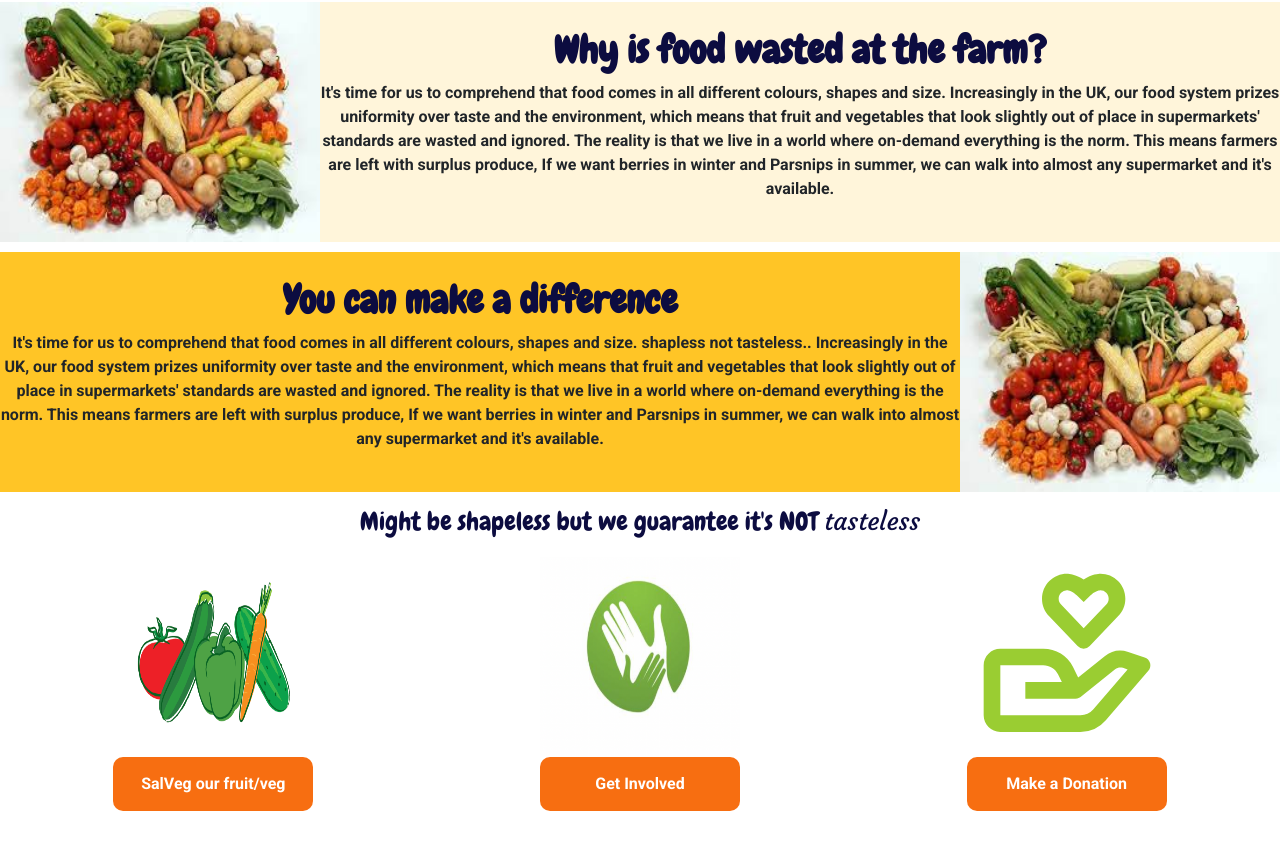
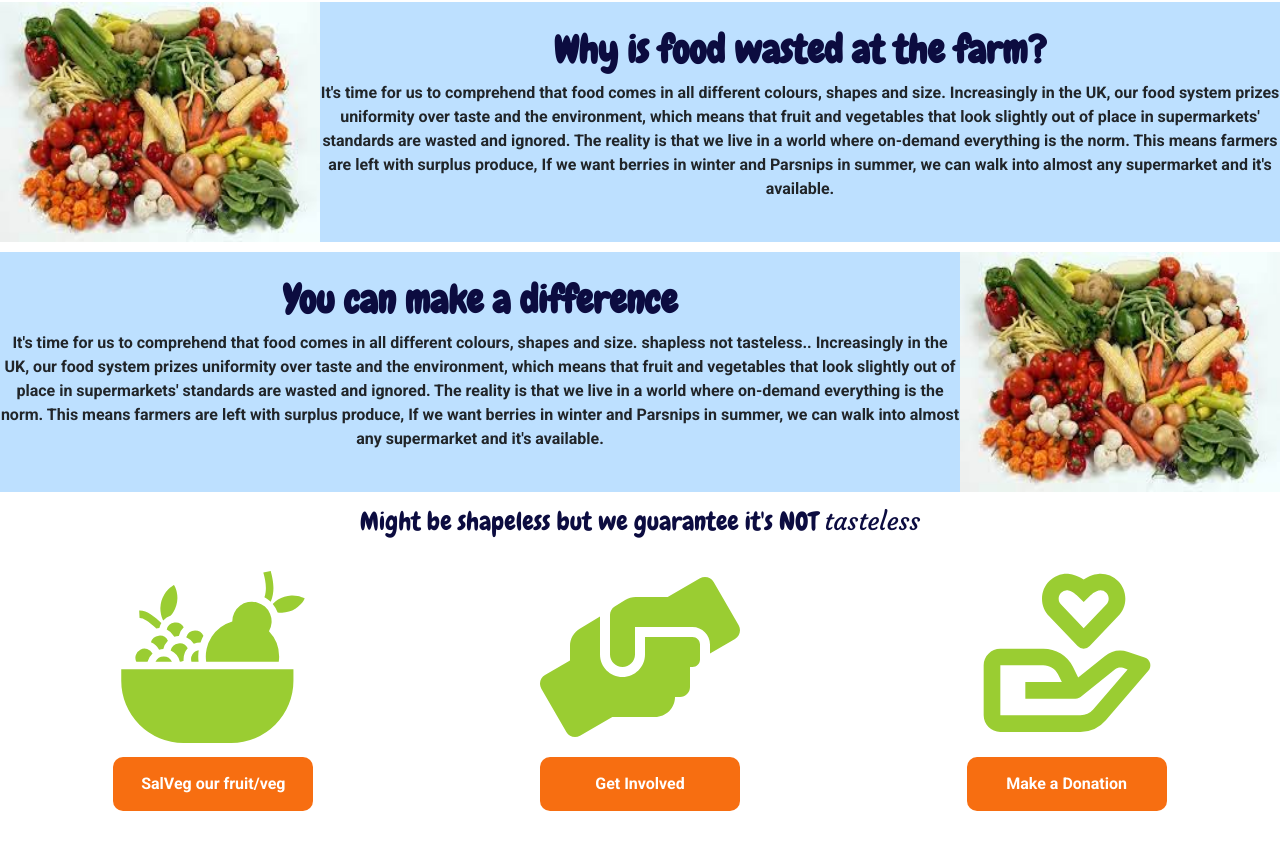
Before and after one commit to sebastianbutoi/final-project-front-end-six-bits, a Next.js app in the folder my-app/: page /about in a window 1280 px wide. Shown: the part 752-1602 px from the top of the page. Built offline with nearby package versions, Linux system fonts and the light colour scheme; no server answers.

Commit message:
images changed to icon

```diff
--- a/my-app/pages/about.js
+++ b/my-app/pages/about.js
@@ -7,6 +7,8 @@ import Vegimage2 from "/public/images/aboutPageImages/Vegpic.jpeg";
 import { BiDonateHeart } from "react-icons/bi";
 import Helpinghand from "/public/images/aboutPageImages/helpinghand.png";
 import SalvegIcon from "/public/images/aboutPageImages/salveg.png";
+import { GiFruitBowl } from "react-icons/gi";
+import { FaHandsHelping } from "react-icons/fa";
 
 function About() {
   return (
@@ -155,23 +157,11 @@ function About() {
       </div>
       <div className={css.bottomContainer}>
         <div className={css.infoContainer}>
-          <Image
-            className={css.image1}
-            src={SalvegIcon}
-            alt="Salveg"
-            width={200}
-            height={200}
-          />
+          <GiFruitBowl className={css.donateicon} />
           <button className={css.button}>SalVeg our fruit/veg</button>
         </div>
         <div className={css.infoContainer}>
-          <Image
-            className={css.image2}
-            src={Helpinghand}
-            alt="Get involved image"
-            width={200}
-            height={200}
-          />
+          <FaHandsHelping className={css.donateicon} />
           <button className={css.button}>Get Involved</button>
         </div>
         <div className={css.infoContainer}>
--- a/my-app/styles/about.module.css
+++ b/my-app/styles/about.module.css
@@ -145,7 +145,7 @@
 .content {
   display: flex;
   align-items: center;
-  background-color: rgb(255, 245, 218);
+  background-color: rgb(189, 224, 255);
   border-bottom: 10px white solid;
 }
 
@@ -162,7 +162,6 @@
 }
 
 .content:nth-child(2) {
-  background-color: rgb(255, 197, 38);
   flex-direction: row-reverse;
 }
 
@@ -180,7 +179,6 @@
 
 .donateicon {
   color: #9acd32;
-  /* color: #1f5300; */
   width: 200px;
   height: 200px;
 }
@@ -208,10 +206,6 @@
   border: none;
 }
 
-.carouselCaption {
-  background-color: black;
-}
-
 /* .button {
   width: 300px;
   padding: 15px;
```
